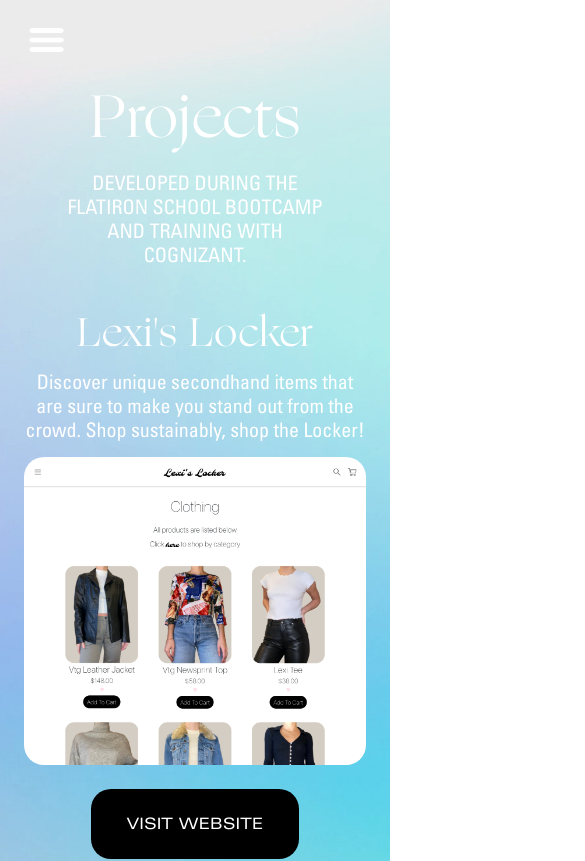
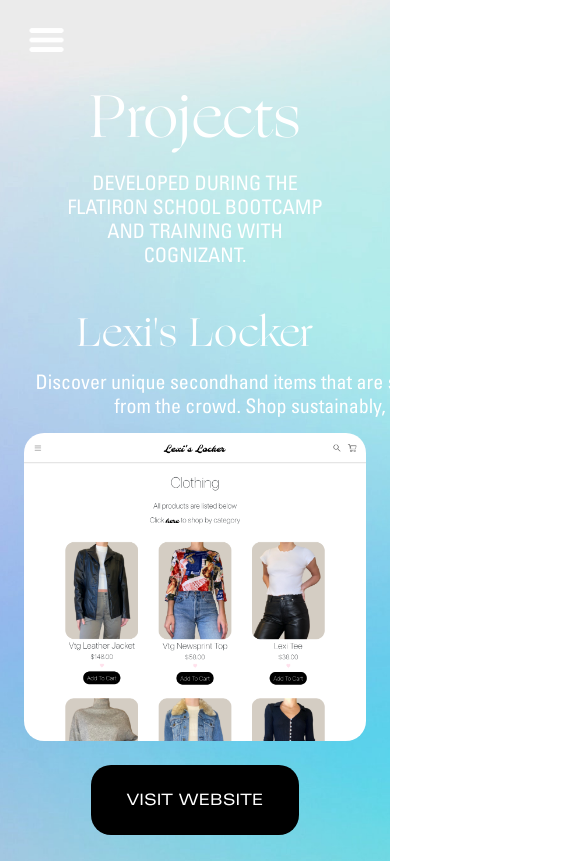
Before and after one commit to lexisandoval/portfolio, a React (Create React App) app: page /projects in a window 390 px wide. Shown: the top 861 px of the page, 585 px wide, since content can reach past the window. Built offline with nearby package versions, Linux system fonts and the light colour scheme.

Commit message:
Small css change

```diff
--- a/src/App.css
+++ b/src/App.css
@@ -59,7 +59,7 @@
 
 .img__wrap {
   position: relative;
-  max-width: 1000px;
+  max-width: 700px;
 }
 
 .img__description_layer {
@@ -188,7 +188,7 @@
 }
 
 .footer {
-  width: 70vh;
+  width: 525px;
 }
 
 .curveimg {
@@ -313,13 +313,6 @@
     height: 52vh;
   }
 
-  .projects, .projectdesc, .img__wrap, .img__description_layer {
-    width: 100% !important;
-    margin-left: auto !important;
-    margin-right: auto !important;
-    text-align: center !important;
-  }
-
   #workBtn, #aboutBtn, #emailBtn, #websiteBtn {
     font-size: 98% !important;
   }
```
